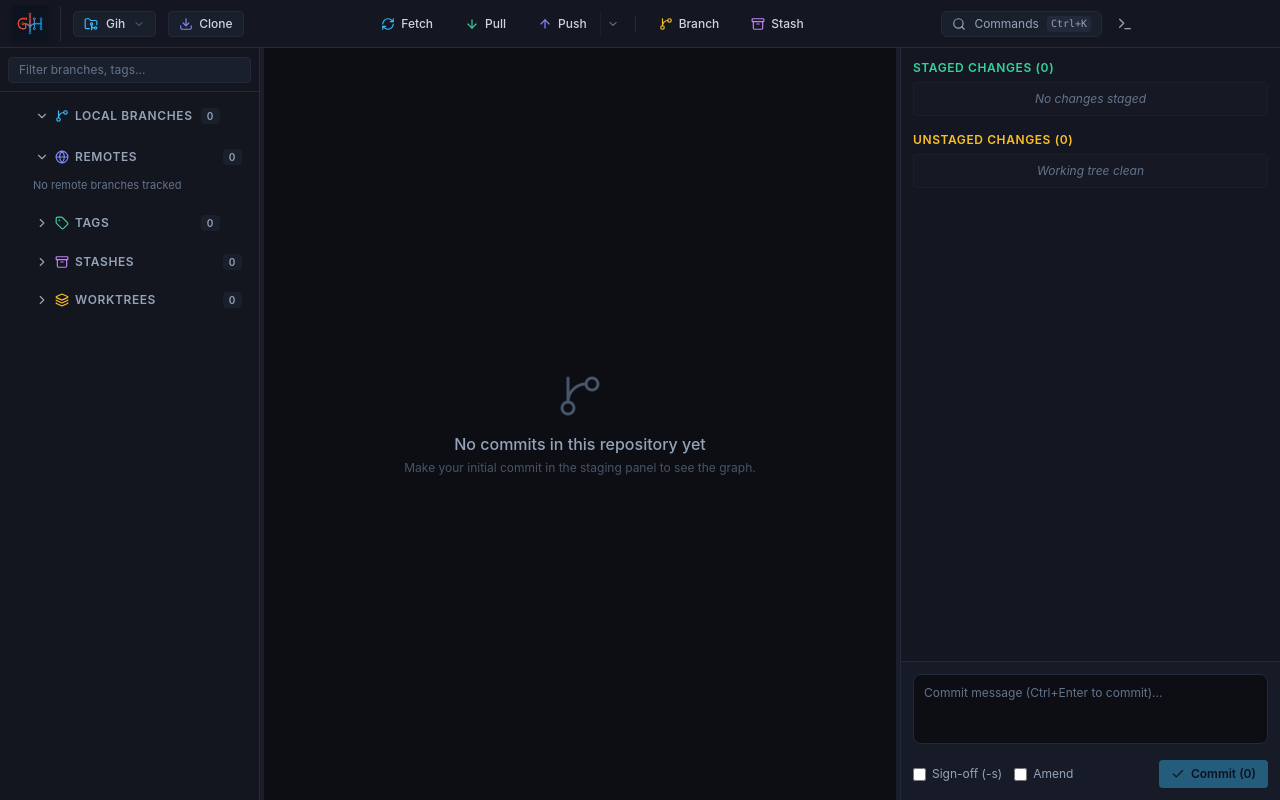
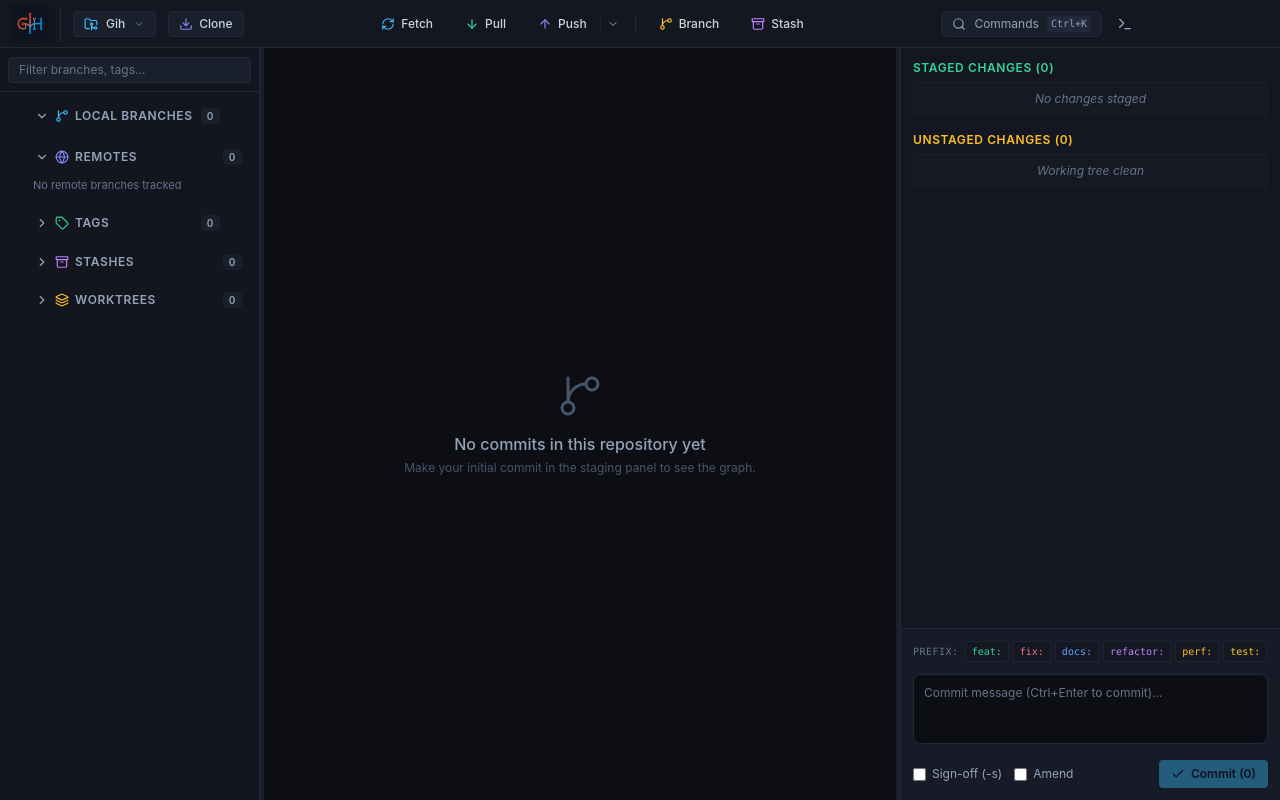
Before and after one commit to Anames-dex/Gih, a React (Vite) app: page / in a window 1280 px wide. Built offline with nearby package versions, Linux system fonts and the light colour scheme.

Commit message:
feat(staging): add conventional commit prefix helper pills

```diff
--- a/src/renderer/components/staging/StagingArea.tsx
+++ b/src/renderer/components/staging/StagingArea.tsx
@@ -1,4 +1,4 @@
-import React, { useState, useEffect } from 'react'
+import React, { useState, useEffect, useRef } from 'react'
 import type { GitFileStatus, FileDiff, DiffHunk, GitCommit, CommitRangeDiff } from '@/shared/types'
 import {
   FileText,
@@ -40,6 +40,16 @@ interface StagingAreaProps {
   headCommit?: GitCommit | null
 }
 
+const CONVENTIONAL_TYPES = [
+  { type: 'feat', label: 'feat:', desc: 'A new feature', color: 'hover:bg-emerald-500/20 hover:text-emerald-300 hover:border-emerald-500/40 text-emerald-400' },
+  { type: 'fix', label: 'fix:', desc: 'A bug fix', color: 'hover:bg-rose-500/20 hover:text-rose-300 hover:border-rose-500/40 text-rose-400' },
+  { type: 'docs', label: 'docs:', desc: 'Documentation only changes', color: 'hover:bg-blue-500/20 hover:text-blue-300 hover:border-blue-500/40 text-blue-400' },
+  { type: 'refactor', label: 'refactor:', desc: 'Code change that neither fixes a bug nor adds a feature', color: 'hover:bg-purple-500/20 hover:text-purple-300 hover:border-purple-500/40 text-purple-400' },
+  { type: 'perf', label: 'perf:', desc: 'A code change that improves performance', color: 'hover:bg-amber-500/20 hover:text-amber-300 hover:border-amber-500/40 text-amber-400' },
+  { type: 'test', label: 'test:', desc: 'Adding or correcting tests', color: 'hover:bg-yellow-500/20 hover:text-yellow-300 hover:border-yellow-500/40 text-yellow-400' },
+  { type: 'chore', label: 'chore:', desc: 'Build process or auxiliary tools and libraries', color: 'hover:bg-slate-500/20 hover:text-slate-200 hover:border-slate-500/40 text-slate-400' },
+] as const
+
 export const StagingArea: React.FC<StagingAreaProps> = ({
   width = 380,
   files,
@@ -70,6 +80,28 @@ export const StagingArea: React.FC<StagingAreaProps> = ({
   const [diffViewMode, setDiffViewMode] = useState<'unified' | 'split'>('unified')
   const [isDiffLoading, setIsDiffLoading] = useState(false)
   const [isApplyingHunk, setIsApplyingHunk] = useState(false)
+  const commitTextareaRef = useRef<HTMLTextAreaElement>(null)
+
+  const handleApplyConventionalPrefix = (type: string) => {
+    const prefixRegex = /^([a-zA-Z]+)(\([^\)]+\))?(!)?:\s*/
+    let newMessage = ''
+    if (prefixRegex.test(commitMessage)) {
+      newMessage = commitMessage.replace(prefixRegex, (_, _oldType, scope, breaking) => {
+        return `${type}${scope || ''}${breaking || ''}: `
+      })
+    } else {
+      newMessage = `${type}: ${commitMessage}`
+    }
+    setCommitMessage(newMessage)
+    setTimeout(() => {
+      if (commitTextareaRef.current) {
+        commitTextareaRef.current.focus()
+        const colonIndex = newMessage.indexOf(': ')
+        const pos = colonIndex !== -1 ? colonIndex + 2 : newMessage.length
+        commitTextareaRef.current.setSelectionRange(pos, pos)
+      }
+    }, 0)
+  }
 
   // Commit / Range inspection state
   const [inspectorFiles, setInspectorFiles] = useState<GitFileStatus[]>([])
@@ -929,7 +961,24 @@ export const StagingArea: React.FC<StagingAreaProps> = ({
 
       {/* Commit Box Form */}
       <form onSubmit={handleCommitSubmit} className="p-3 border-t border-surface-border bg-surface-subtle/60">
+        {/* Conventional Commit Helper Pills */}
+        <div className="flex items-center gap-1 overflow-x-auto pb-1.5 mb-1.5 select-none">
+          <span className="text-[10px] text-slate-500 font-mono uppercase tracking-wider shrink-0 mr-0.5">prefix:</span>
+          {CONVENTIONAL_TYPES.map(({ type, label, desc, color }) => (
+            <button
+              key={type}
+              type="button"
+              onClick={() => handleApplyConventionalPrefix(type)}
+              title={desc}
+              className={`px-1.5 py-0.5 text-[10px] font-mono rounded bg-surface border border-surface-border/70 shrink-0 transition-all active:scale-95 ${color}`}
+            >
+              {label}
+            </button>
+          ))}
+        </div>
+
         <textarea
+          ref={commitTextareaRef}
           value={commitMessage}
           onChange={(e) => setCommitMessage(e.target.value)}
           placeholder="Commit message (Ctrl+Enter to commit)..."
```
